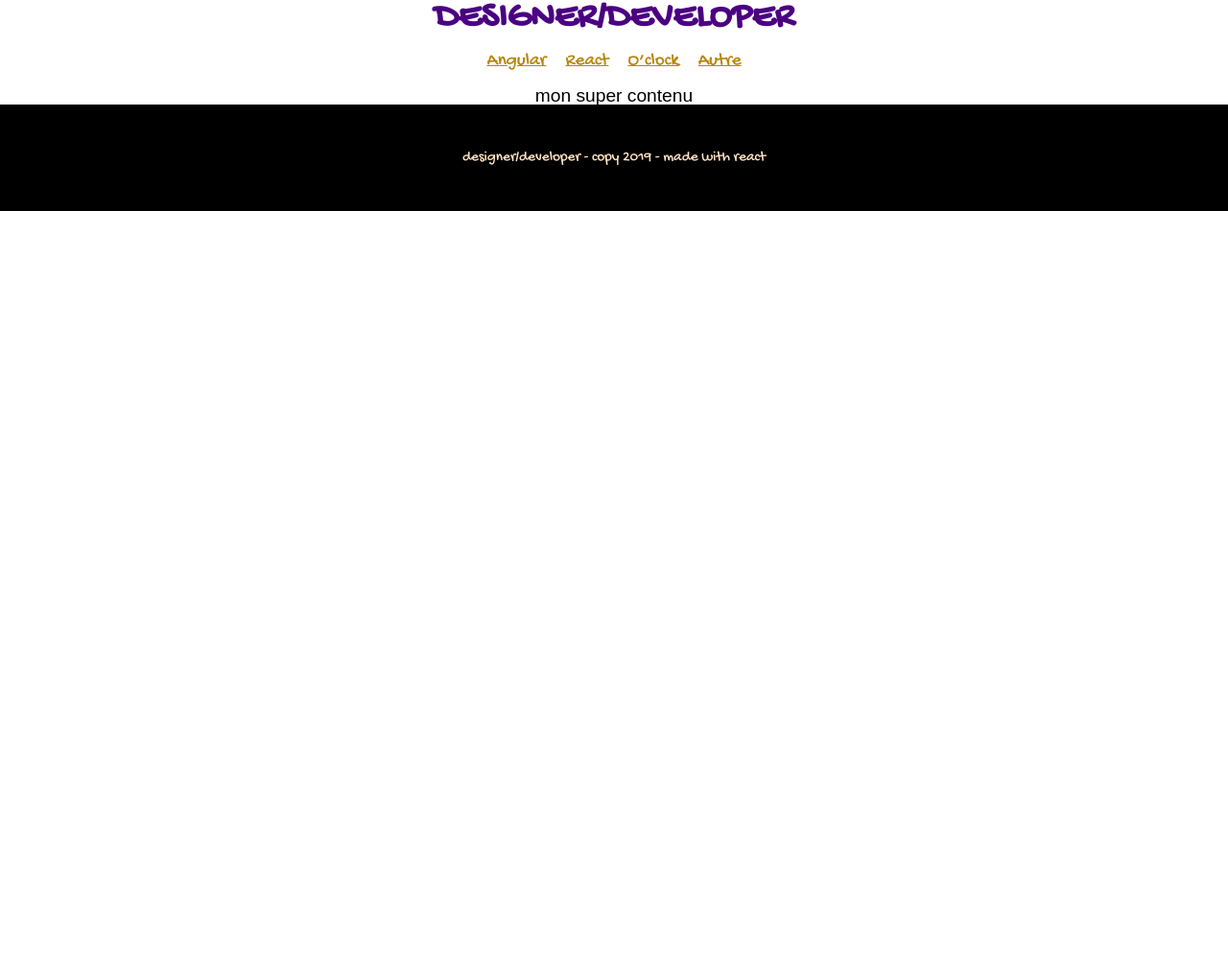
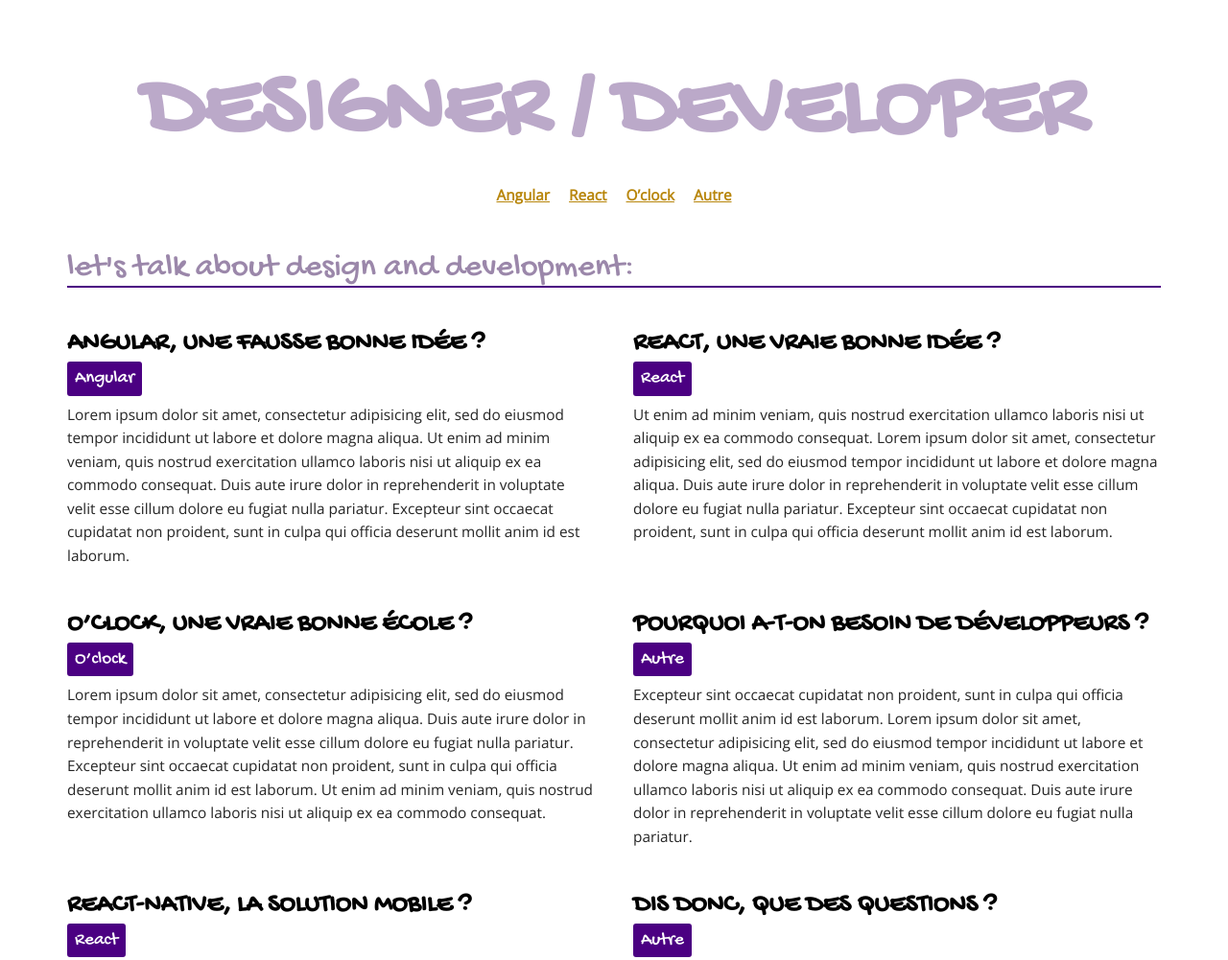
Before and after one commit to regulardesigner/react-regulardesigner, a React app: page / in a window 1280 px wide. Shown: the top 1001 px of the page at 96% size. Before the commit the page ends 800 px from the top, so only its background shows below. Built offline with nearby package versions, Linux system fonts and the light colour scheme.

Commit message:
fin layout & components creation

```diff
--- a/src/components/App/app.scss
+++ b/src/components/App/app.scss
@@ -1,3 +1,5 @@
+@import 'src/styles/vars';
+
 #app {
   font-size: 1.2em;
   text-align: center;
--- a/src/components/App/index.js
+++ b/src/components/App/index.js
@@ -3,10 +3,12 @@
 
 // == Import : local
 import Header from 'src/components/Header';
+import Content from 'src/components/Content';
 import Footer from 'src/components/Footer';
 
 // les datas des catégries que j'importe et que j'utilise dans mon menu
 import categories from 'src/data/categories';
+import articles from 'src/data/posts';
 
 import './app.scss';
 
@@ -14,7 +16,7 @@
 const App = () => (
   <div id="app">
     <Header categories={categories} />
-    <div>mon super contenu</div>
+    <Content articles={articles} />
     <Footer />
   </div>
 );
--- /dev/null
+++ b/src/components/Content/Article.js
@@ -0,0 +1,26 @@
+// import npm
+import React from 'react';
+import PropTypes from 'prop-types';
+
+// import locaux
+import './content.scss';
+
+// composant
+const Article = ({ title, category, excerpt }) => {
+  return (
+    <article className="article">
+      <h2 className="article-title">{title}</h2>
+      <h3 className="article-tag">{category}</h3>
+      <p className="article-excerpt">{excerpt}</p>
+    </article>
+  );
+};
+
+Article.propTypes = {
+  title: PropTypes.string.isRequired,
+  category: PropTypes.string.isRequired,
+  excerpt: PropTypes.string.isRequired,
+};
+
+// export
+export default Article;
--- /dev/null
+++ b/src/components/Content/content.scss
@@ -0,0 +1,60 @@
+@import 'src/styles/vars';
+
+.blog {
+  &-title {
+    font-family: $font-heading;
+    font-size: 1.8em;
+    margin: 10px 70px 20px;
+    text-align: left;
+    color: rgb(155, 135, 170);
+    border-bottom: 2px solid indigo;
+  }
+}
+
+.articles {
+  display: flex;
+  flex-direction: row;
+  flex-wrap: wrap;
+  justify-content: center;
+  align-items: flex-start;
+  padding-left: 50px;
+  padding-right: 50px;
+
+  .article {
+    border-radius: 6px;
+    flex-grow: 1;
+    flex-basis: 50%;
+    padding: 20px;
+    text-align: left;
+
+    &:hover {
+      background-color: #fff5f8;
+    }
+
+    &-title {
+      font-family: $font-heading;
+      font-weight: bold;
+      font-size: 1.4em;
+      text-transform: uppercase;
+      line-height: 1.4em;
+    }
+
+    &-tag {
+      font-family: $font-heading;
+      display: inline-block;
+      background-color: indigo;
+      color: white;
+      padding: .5rem;
+      border-radius: 3px;
+      margin-bottom: .5rem;
+    }
+
+    p {
+      font-size: .8em;
+      line-height: 1.6em;
+      color: rgb(37, 37, 37);
+      font-family: $font-labeur;
+    }
+  }
+
+}
--- /dev/null
+++ b/src/components/Content/index.js
@@ -0,0 +1,50 @@
+// Import npm
+import React from 'react';
+import PropTypes from 'prop-types';
+
+// Import locaux
+import Article from 'src/components/Content/Article';
+import './content.scss';
+
+// Composant
+const Content = ({ articles }) => {
+  return (
+    <section id="blog">
+      <h2 className="blog-title">let's talk about design and development:</h2>
+      <div className="articles">
+        { articles.map((article) => {
+          return (
+            <Article
+              key={article.id}
+              // eslint-disable-next-line react/jsx-props-no-spreading
+              {...article}
+            />
+          );
+        })}
+      </div>
+    </section>
+  );
+};
+
+
+// PropTypes //
+/* Content.propTypes = {
+  articles: PropTypes.arrayOf(
+    PropTypes.shape({
+      title: PropTypes.string.isRequired,
+      category: PropTypes.string.isRequired,
+      excerpt: PropTypes.string.isRequired,
+    }),
+  ).isRequired,
+}; */
+
+Content.propTypes = {
+  articles: PropTypes.arrayOf(
+    PropTypes.shape({
+      id: PropTypes.number.isRequired,
+    }),
+  ).isRequired,
+};
+
+// Export
+export default Content;
--- a/src/components/Footer/footer.scss
+++ b/src/components/Footer/footer.scss
@@ -1,7 +1,9 @@
+@import 'src/styles/vars';
+
 footer {
   background-color: black;
   color: bisque;
-  font-family: 'Gochi Hand', cursive;
+  font-family: $font-heading;
   font-size: .8em;
   padding: 3rem;
 }
--- a/src/components/Header/header.scss
+++ b/src/components/Header/header.scss
@@ -1,18 +1,24 @@
+@import 'src/styles/vars';
+
 header {
-  font-family: 'Gochi Hand', cursive;
+  font-family: $font-heading;
   h1 {
     text-transform: uppercase;
-    color: indigo;
-    font-size: 2em;
+    color: rgb(187, 169, 201);
+    font-size: 5em;
     font-weight: bold;
+    margin-top: 70px;
+    margin-bottom: 30px
   }
   nav {
-    margin: 1rem 0;
+    margin: 1rem 0 3rem 0;
     a {
+      font-family: $font-labeur;
       margin: 5px 10px;
       color: darkgoldenrod;
       text-decoration: underline;
-      font-size: 1em;
+      font-size: .8em;
+      font-weight: bold;
       &:hover {
         color: pink;
       }
--- a/src/index.html
+++ b/src/index.html
@@ -6,6 +6,7 @@
 	<meta http-equiv="X-UA-Compatible" content="ie=edge">
 
 	<link href="https://fonts.googleapis.com/css?family=Gochi+Hand&display=swap" rel="stylesheet">
+	<link href="https://fonts.googleapis.com/css?family=Open+Sans&display=swap" rel="stylesheet">
 
 	<title>Modèle React</title>
 </head>
--- a/src/styles/_vars.scss
+++ b/src/styles/_vars.scss
@@ -0,0 +1,2 @@
+$font-heading: 'Gochi Hand', cursive;
+$font-labeur: 'Open Sans', sans-serif;
```
Also changed, not shown: src/components/Header/index.js (+4 -9 lines).
